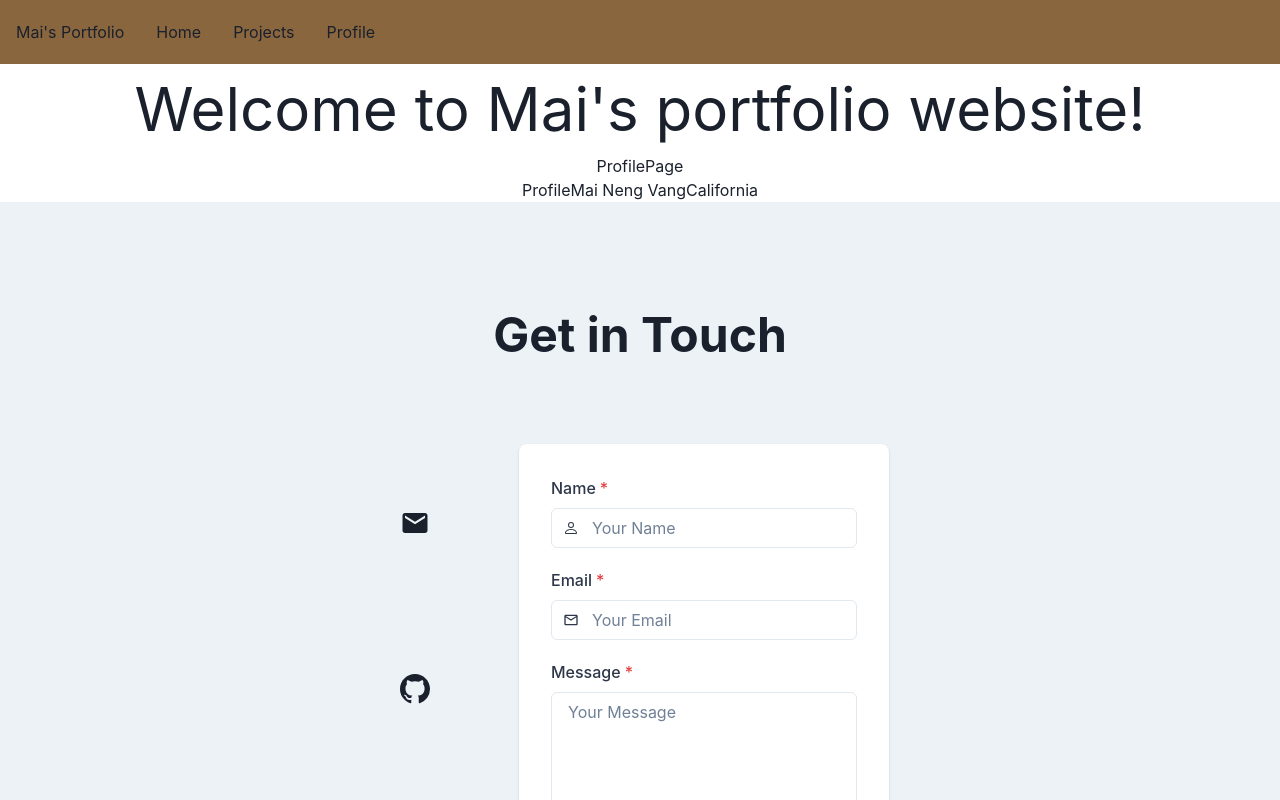
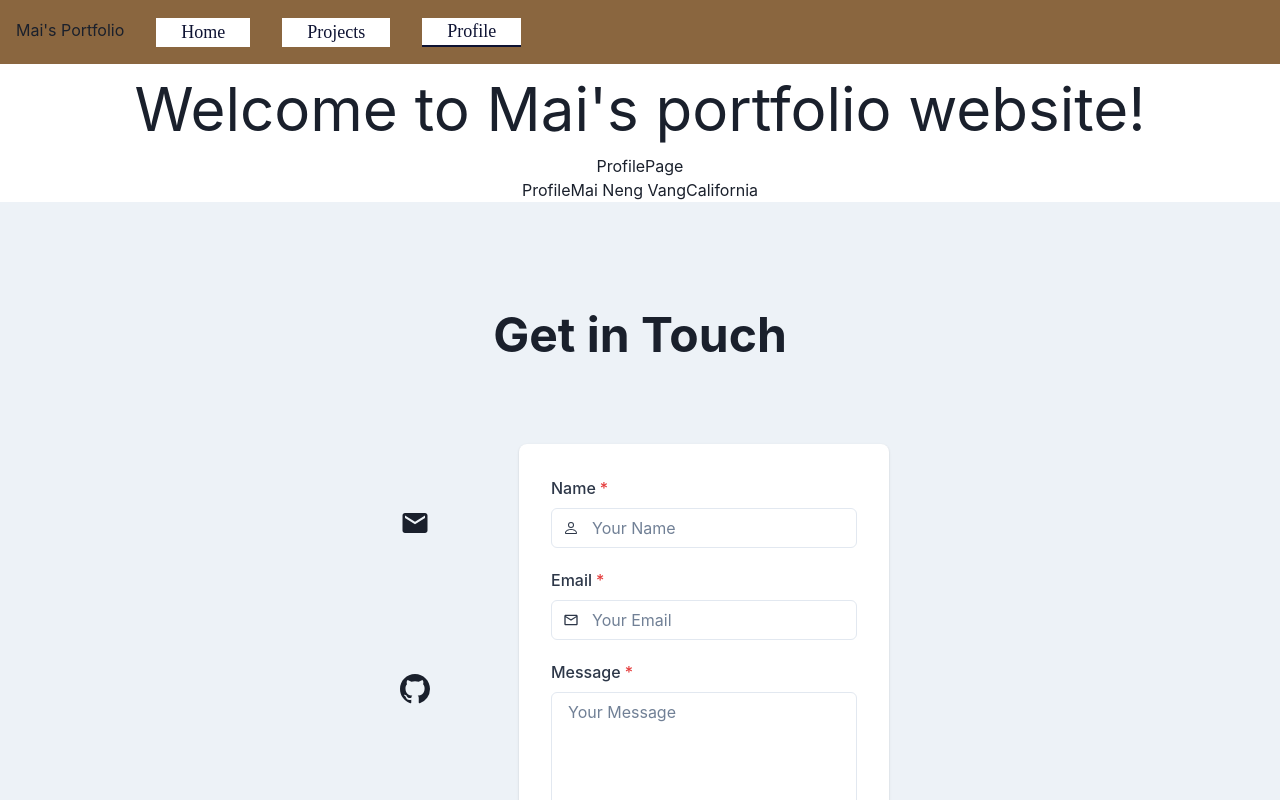
Before and after one commit to vmaineng/mai-portfolio, a React (Create React App) app: page /profile in a window 1280 px wide. Shown: the top 800 px of the page. Built offline with nearby package versions, Linux system fonts and the light colour scheme; data requests are answered from the project's data file.

Commit message:
added navlinks

```diff
--- a/src/App.css
+++ b/src/App.css
@@ -42,3 +42,29 @@
 .App-link {
   color: #61dafb;
 }
+
+.nav-link {
+  text-decoration: none;
+  background-color: white;
+  color: #0E1333;
+  font-family: 'Gilroy-ExtraBold';
+  font-size: 18px;
+  display: flex;
+  flex-direction: row;
+  justify-content: center;
+  align-items: center;
+  height: 100%;
+  padding-left: 25px;
+  padding-right: 25px;
+}
+
+.nav-link:hover, .active:hover {
+  background-color: #0E1333;
+  color: #fff;
+}
+
+.active {
+  color: #0E1333;
+  border-bottom: solid 2.5px #0E1333;
+  /* padding-bottom: 1rem; */
+}
--- a/src/components/ContactForm.js
+++ b/src/components/ContactForm.js
@@ -15,24 +15,24 @@ import {
   Stack,
   Textarea,
   Tooltip,
-  useClipboard,
+  // useClipboard,
   useColorModeValue,
   VStack,
 } from "@chakra-ui/react";
 import { BsGithub, BsLinkedin, BsPerson } from "react-icons/bs";
 import { MdEmail, MdOutlineEmail } from "react-icons/md";
 
-const confetti = {
-    light: {
-      primary: '4299E1', // blue.400
-      secondary: 'BEE3F8', // blue.100
-    },
+// const confetti = {
+//     light: {
+//       primary: '4299E1', // blue.400
+//       secondary: 'BEE3F8', // blue.100
+//     },
 
-    dark: {
-      primary: '1A365D', // blue.900
-      secondary: '2A4365', // blue.800
-    },
-  };
+//     dark: {
+//       primary: '1A365D', // blue.900
+//       secondary: '2A4365', // blue.800
+//     },
+//   };
 
 const Result = () => {
   return (
--- a/src/components/Navbar.js
+++ b/src/components/Navbar.js
@@ -1,5 +1,5 @@
 import React from 'react'
-import {Link} from "react-router-dom";
+import {NavLink} from "react-router-dom";
 import { Box, Flex, HStack} from '@chakra-ui/react';
 
 function Navbar() {
@@ -9,13 +9,13 @@ function Navbar() {
       <HStack spacing={8} alignItems={'right'}>
         <Box>Mai's Portfolio</Box>
         <HStack as={'nav'} spacing={4} display={{ base: 'flex', md: 'flex' }}>
-        <Link to="/"> Home</Link>
+        <NavLink to="/" className='nav-link'> Home</NavLink>
         </HStack>
           <HStack as={'nav'} spacing={4} display={{ base: 'flex', md: 'flex' }}>
-        <Link to="/projects"> Projects</Link>
+        <NavLink to="/projects" className='nav-link'> Projects</NavLink>
         </HStack>
           <HStack as={'nav'} spacing={4} display={{ base: 'flex', md: 'flex' }}>
-        <Link to="/profile"> Profile</Link>
+        <NavLink to="/profile" className='nav-link'> Profile</NavLink>
         </HStack>
         </HStack>
       </Flex>
--- a/src/components/Project.js
+++ b/src/components/Project.js
@@ -3,11 +3,11 @@ import { Image } from "cloudinary-react";
 import {
   Box,
   Center,
-  Heading,
+  // Heading,
   Text,
   Stack,
-  IconButton,
-  Checkbox,
+  // IconButton,
+  // Checkbox,
   Link,
   Accordion,
   AccordionItem,
```
